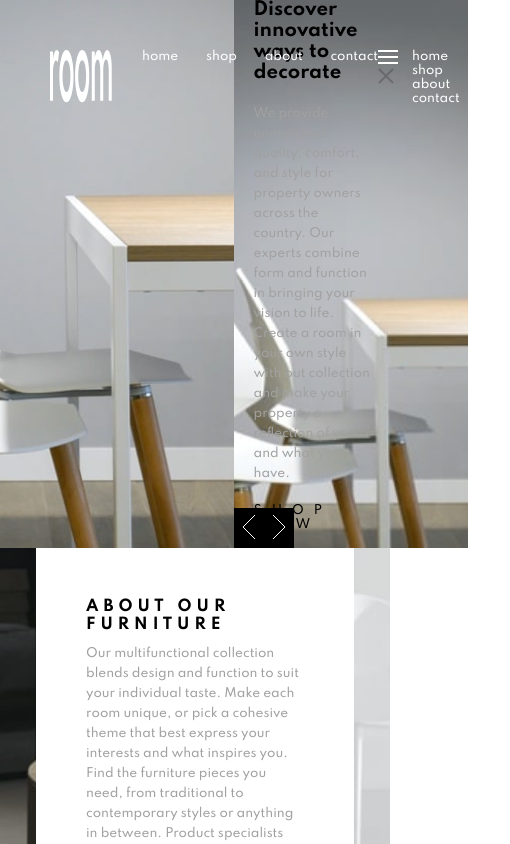
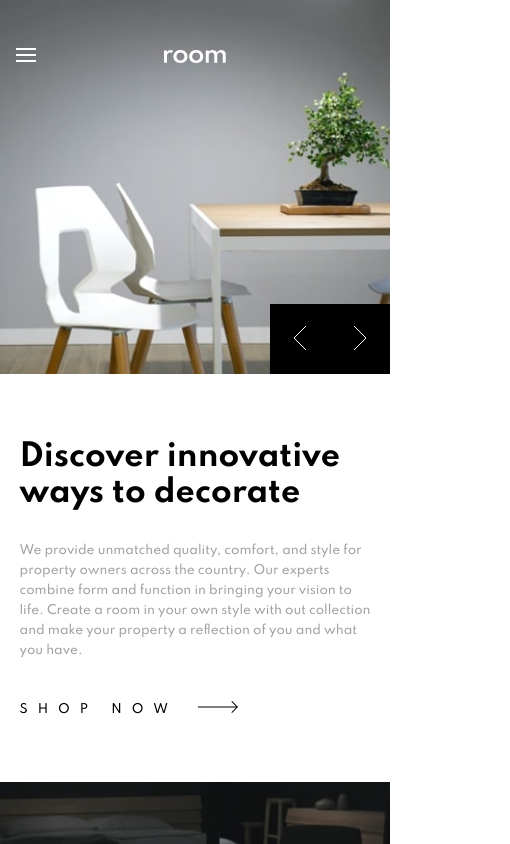
Before and after one commit to MilitusInnocent/room-homepage, a React (Create React App) app: page / in a window 390 px wide. Shown: the top 844 px of the page, 510 px wide, since content can reach past the window. Built offline with nearby package versions, Linux system fonts and the light colour scheme.

Commit message:
Media queries

```diff
--- a/src/styles/_about.scss
+++ b/src/styles/_about.scss
@@ -8,7 +8,7 @@
         flex-direction: column;
         position: relative;
         justify-content: center;
-        padding: 0 30px;
+        padding: 30px;
 
         &__heading {
             text-transform: uppercase;
@@ -47,6 +47,10 @@
     }
 
     @media screen and (max-width: 767px) {
+        flex-direction: column;
 
+        &__textbox__heading {
+            padding-bottom: 30px;
+        }
     }
 }
--- a/src/styles/_header.scss
+++ b/src/styles/_header.scss
@@ -7,9 +7,13 @@
         display: flex;
         flex: 0 0 60%;
 
-        img {
+        .image {
             object-fit: cover;
             width: 100%;
+
+            &--mobile {
+                display: none;
+            }
         }
     }
 
@@ -19,7 +23,7 @@
         flex: 0 0 40%;
         position: relative;
         justify-content: center;
-        padding: 0 5%;
+        padding: 90px 5%;
 
         &__heading {
             font-size: 2.5em;
@@ -65,34 +69,33 @@
         }
     }
 
-    @media screen and (max-width: 1023px) {
+    @media screen and (max-width: 767px) {
+        flex-direction: column;
+
+        &__image__container {
+            .image {
+                display: none;
+
+                &--mobile {
+                    display: flex;
+                }
+            }
+        }
 
         &__textbox {
+            padding-top: 65px;
+            padding-bottom: 65px;
 
-            &__heading {
-                font-size: 1.5em;
+            &__subheading {
+                padding-top: 10px;
+                padding-bottom: 40px;
             }
         }
 
         &__pagination__arrows {
-            display: flex;
-            position: absolute;
-            bottom: 0; left: 0;
-
-            button {
-                width: 30px;
-                height: 40px;
-                background-color: black;
-                transition: .2s;
-
-                &:hover {
-                background-color: hsl(0, 0%, 63%);
-                }
-            }
+            top: 0; right: 0; left: auto;
+            transform: translateY(-100%);
+            height: max-content;
         }
     }
-
-    @media screen and (max-width: 767px) {
-
-    }
 }
--- a/src/styles/_navbar.scss
+++ b/src/styles/_navbar.scss
@@ -18,9 +18,70 @@
                 padding-bottom: 6px;
             }
         }
+
+        &--mobile { display: none }
     }
 
     &__logo {
         padding: 0 30px 0 0;
     }
+
+    &__btn {
+        display: none;
+    }
+
+    @media screen and (max-width: 767px) {
+        width: 100vw;
+        align-items: center;
+
+        &__links {
+            display: none;
+
+            &--mobile {
+                display: flex;
+                position: absolute;
+                left: -5%;
+                height: 100%; width: 105%;
+                transform: translateX(-100%);
+                transition: .35s;
+
+                .links__list {
+                    display: flex;
+                    justify-content: space-evenly;
+                    align-items: center;
+                    background-color: white;
+                    padding-left: 9vw;
+                    width: 100%;
+
+                    &__item {
+                        color: black;
+                    }
+                }
+
+                &.show {
+                    transform: translateX(0);
+                }
+            }
+        }
+
+        &__logo {
+            padding-right: 0;
+            margin: 0 auto;
+        }
+
+        &__btn {
+            display: block;
+            position: absolute;
+            left: 4vw;
+            z-index: 8;
+
+            &.x {
+                .open { display: none }
+            }
+
+            &.hamburger {
+                .close { display: none }
+            }
+        }
+    }
 }
```
